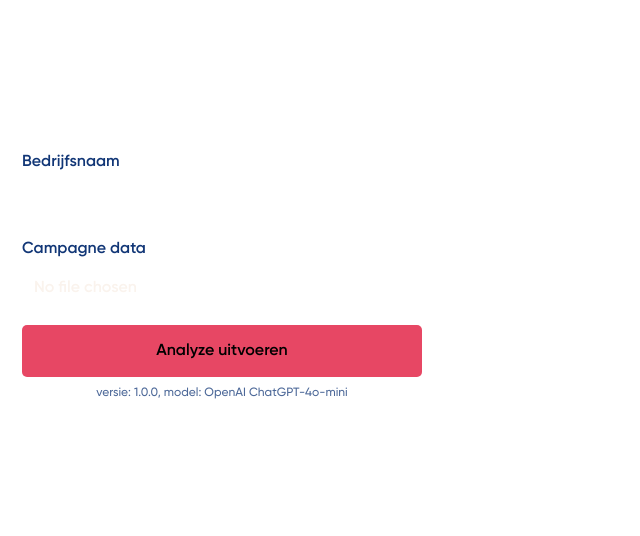
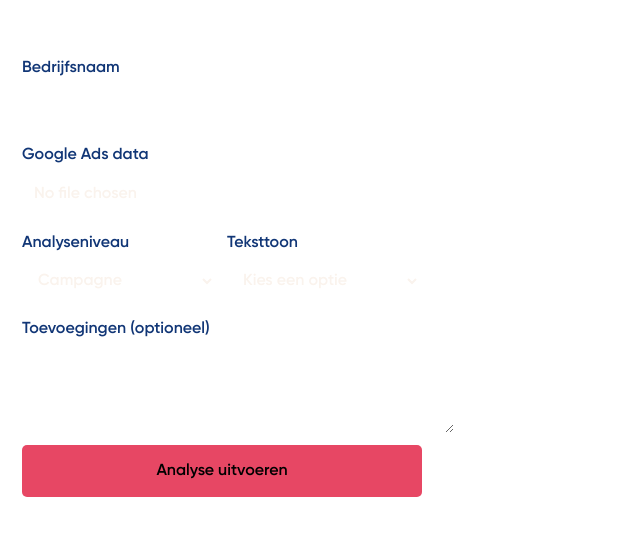
Before and after one commit to gijsvdbeuken/google-ads-ai, a React (Vite) app: page / in a window 1280 px wide. Shown: the part 200-736 px from the top of the page, without its empty margins (0-640 px from the left). Built offline with nearby package versions, Linux system fonts and the light colour scheme.

Commit message:
added output finetune fields in front-end

```diff
--- a/src/App.tsx
+++ b/src/App.tsx
@@ -7,30 +7,55 @@ SVGAnimateTransformElement;
 
 function App() {
   const [companyName, setCompanyName] = useState<string | null>(null);
-  const [campaignData, setCampaignData] = useState<File[]>([]);
+  const [data, setData] = useState<File[]>([]);
+  const [userAdditions, setUserAdditions] = useState<string>("");
+  const [outputTone, setOutputTone] = useState<string>("");
+  const [analyzeLevel, setAnalyzeLevel] = useState<string>("");
   const [isUploading, setIsUploading] = useState<boolean>(false);
   const [response, setResponse] = useState("");
   const [currentDate] = useState<string>(
     new Date().toISOString().split("T")[0]
   );
 
-  const overviewPrompt: string = `Geef eerst bij elkaar het aantal Clicks de CTR, de Kosten, de CPC, het Aantal Conversies en de Kosten per Conversie als concrete cijfers, zonder extra informatie.
+  const syntaxRequirements: string = `Schrijf de alinea's telkens ONDER de titel, met een extra regel witruimte tussen de titel en alinea in. Gebruik geen markdown of tekens als ":". `;
 
-  Hierna schrijf je één paragraaf over de statistieken van alle campagnes bij elkaar opgeteld. zet GEEN titel boven de paragraaf, ik wil enkel de inhoudelijke paragraaftekst.`;
+  const overviewPrompt: string =
+    `${outputTone}` +
+    `geef eerst bij elkaar het aantal Clicks de CTR, de Kosten, de CPC, het Aantal Conversies en de Kosten per Conversie als concrete cijfers, zonder extra informatie. Hierna schrijf je één paragraaf over de statistieken van alle campagnes bij elkaar opgeteld. zet GEEN titel boven de paragraaf, ik wil enkel de inhoudelijke paragraaftekst. ` +
+    `${userAdditions}`;
 
-  const detailedPrompt: string = `Geef een analyze over de volgende campagnes op chronologische volgorde.
+  const campaignLevelPrompt: string =
+    `${outputTone}` +
+    `geef een analyze over de volgende campagnes op chronologische volgorde. Geef eerst de naam van de campagne (Campagne: <naam_campagne>), gevolgd door 5 alinea's: "Leeftijden", "Geslacht", "Apparaten", "Dag en Tijd, en "Doelgroepen". Doe dit ook voor de campagnes erna. Wanneer je geen relevante informatie kon vinden m.b.t. de betreffende campagne en een van de alinea's, citeer je "N/A". ` +
+    `${syntaxRequirements}` +
+    `${userAdditions}`;
 
-  Geef eerst de naam van de campagne (Campagne: <naam_campagne>), gevolgd door 5 alinea's: "Leeftijden", "Geslacht", "Apparaten", "Dag en Tijd, en "Doelgroepen". Wanneer je geen relevante informatie kon vinden m.b.t. de betreffende campagne en een van de alinea's, citeer je "N/A".
-
-  Schrijf de alinea's telkens ONDER de titel, met een extra regel witruimte tussen de titel en alinea in.
-
-  Gebruik geen markdown of tekens als ":".`;
+  const adGroupLevelPrompt: string =
+    `${outputTone}` +
+    `geef een analyze over de volgende advertentiegroepen op chronologische volgorde. Schrijf voor iedere individuele advertentiegroep een korte aline, waarbij je telksens de titel aanduid met de naam van de betreffende advertentiegroep. ` +
+    `${syntaxRequirements}` +
+    `${userAdditions}`;
 
   useEffect(() => {
     if (response) {
       rapportGenerator(response, companyName, currentDate);
     }
   }, [response, companyName, currentDate]);
+
+  const handleClick = () => {
+    const followUpPrompt =
+      analyzeLevel === "campaignLevel"
+        ? campaignLevelPrompt
+        : adGroupLevelPrompt;
+    setIsUploading(true);
+
+    console.log("Data: " + data);
+    console.log("Overview prompt: " + overviewPrompt);
+    console.log("Follow-up prompt: " + followUpPrompt);
+
+    dataUploader(data, overviewPrompt, followUpPrompt, setResponse);
+    setIsUploading(false);
+  };
 
   return (
     <div className="container">
@@ -44,35 +69,64 @@ function App() {
             setCompanyName(e.target.value);
           }}
         ></input>
-        <label>Campagne data</label>
+        <label>Google Ads data</label>
         <input
           className="fileInput"
           type="file"
           multiple
           onChange={(e) => {
             if (e.target.files) {
-              setCampaignData(Array.from(e.target.files));
+              setData(Array.from(e.target.files));
             }
           }}
         ></input>
+        <div className="fineTuneContainer">
+          <div className="analyzeLevel">
+            <label>Analyseniveau</label>
+            <select
+              value={analyzeLevel}
+              onChange={(e) => {
+                setAnalyzeLevel(e.target.value);
+              }}
+            >
+              <option value="campaignLevel">Campagne</option>
+              <option value="adGroupLevel">Advertentiegroep</option>
+            </select>
+          </div>
+          <div className="textTone">
+            <label>Teksttoon</label>
+            <select
+              value={outputTone}
+              onChange={(e) => {
+                setOutputTone(e.target.value);
+              }}
+            >
+              <option value="">Kies een optie</option>
+              <option value="In formele stijl, ">Formeel</option>
+              <option value="In informele stijl, ">Informeel</option>
+              <option value="In humoristische stijl, ">Humoristisch</option>
+              <option value="In humoristische en neerbuigende stijl, ">
+                Neerbuigend
+              </option>
+              <option value="In dreigende maar gepaste stijl, ">
+                Dreigend
+              </option>
+            </select>
+          </div>
+        </div>
+
+        <label>Toevoegingen (optioneel)</label>
+        <textarea
+          onChange={(e) => {
+            setUserAdditions(e.target.value);
+          }}
+        ></textarea>
       </div>
-      <button
-        onClick={() =>
-          dataUploader(
-            campaignData,
-            overviewPrompt,
-            detailedPrompt,
-            setIsUploading,
-            setResponse
-          )
-        }
-        disabled={isUploading}
-      >
+      <button onClick={handleClick} disabled={isUploading}>
         {isUploading === true
           ? "Verwerken, even geduld..."
-          : "Analyze uitvoeren"}
+          : "Analyse uitvoeren"}
       </button>
-      <small>versie: 1.0.0, model: OpenAI ChatGPT-4o-mini</small>
     </div>
   );
 }
--- a/src/index.css
+++ b/src/index.css
@@ -145,13 +145,42 @@ small {
   padding: 7.5px 0px 0px 0px;
 }
 
+textArea {
+  border-style: none;
+  font-family: "Gilroy";
+  font-weight: 500;
+  font-size: 16px;
+  width: 100%;
+  height: 60px;
+  margin-bottom: 10px;
+  padding: 15px;
+  border-radius: 5px;
+  color: #faf3ed;
+  background-color: rgba(255, 255, 255, 0.2);
+  border: 2px solid transparent;
+}
+
+select {
+  border-style: none;
+  font-family: "Gilroy";
+  font-weight: 600;
+  font-size: 16px;
+  width: 100%;
+  margin-bottom: 10px;
+  padding: 15px 10px;
+  border-radius: 5px;
+  color: #faf3ed;
+  background-color: rgba(255, 255, 255, 0.35);
+  border: 2px solid rgba(255, 255, 255, 0.5);
+}
+
 .container {
   display: flex;
   flex-direction: column;
   padding: 10px;
   border-radius: 10px;
   min-width: 400px;
-  border: 2px solid rgba(255, 255, 255, 0.25);
+  border: 2px solid rgba(255, 255, 255, 0.35);
 }
 
 .dataForm {
@@ -167,7 +196,7 @@ small {
   color: #faf3ed;
   padding: 15px 10px;
   cursor: pointer;
-  background-color: rgba(255, 255, 255, 0.25);
+  background-color: rgba(255, 255, 255, 0.35);
 }
 
 .finished {
@@ -186,6 +215,27 @@ small {
   background-color: white;
 }
 
+.fineTuneContainer {
+  display: flex;
+  flex-direction: row;
+  width: 100%;
+  gap: 10px;
+}
+
+.analyzeLevel {
+  display: flex;
+  align-items: start;
+  flex-direction: column;
+  width: 50%;
+}
+
+.textTone {
+  display: flex;
+  align-items: start;
+  flex-direction: column;
+  width: 50%;
+}
+
 input[type="file"]::-webkit-file-upload-button {
   display: none;
 }
--- a/src/utilities/DataUploader.tsx
+++ b/src/utilities/DataUploader.tsx
@@ -2,14 +2,11 @@ export const dataUploader = async (
   campaignData: File[],
   overviewPrompt: string,
   detailedPrompt: string,
-  setIsUploading: (state: boolean) => void,
   setResponse: (response: string) => void
 ) => {
   if (campaignData.length === 0) {
     return;
   }
-
-  setIsUploading(true);
 
   try {
     const combineTextAndAnalyze = async (files: File[], prompt: string) => {
@@ -42,9 +39,7 @@ export const dataUploader = async (
     setResponse(
       analyzedCampagne.content + "\n\n" + analyzedCampaignOne.content
     );
-    setIsUploading(false);
   } catch (err) {
-    setIsUploading(false);
     console.log(err);
   }
 };
```
Also changed, not shown: 1 other file (tests, documents, lock files or other folders).
